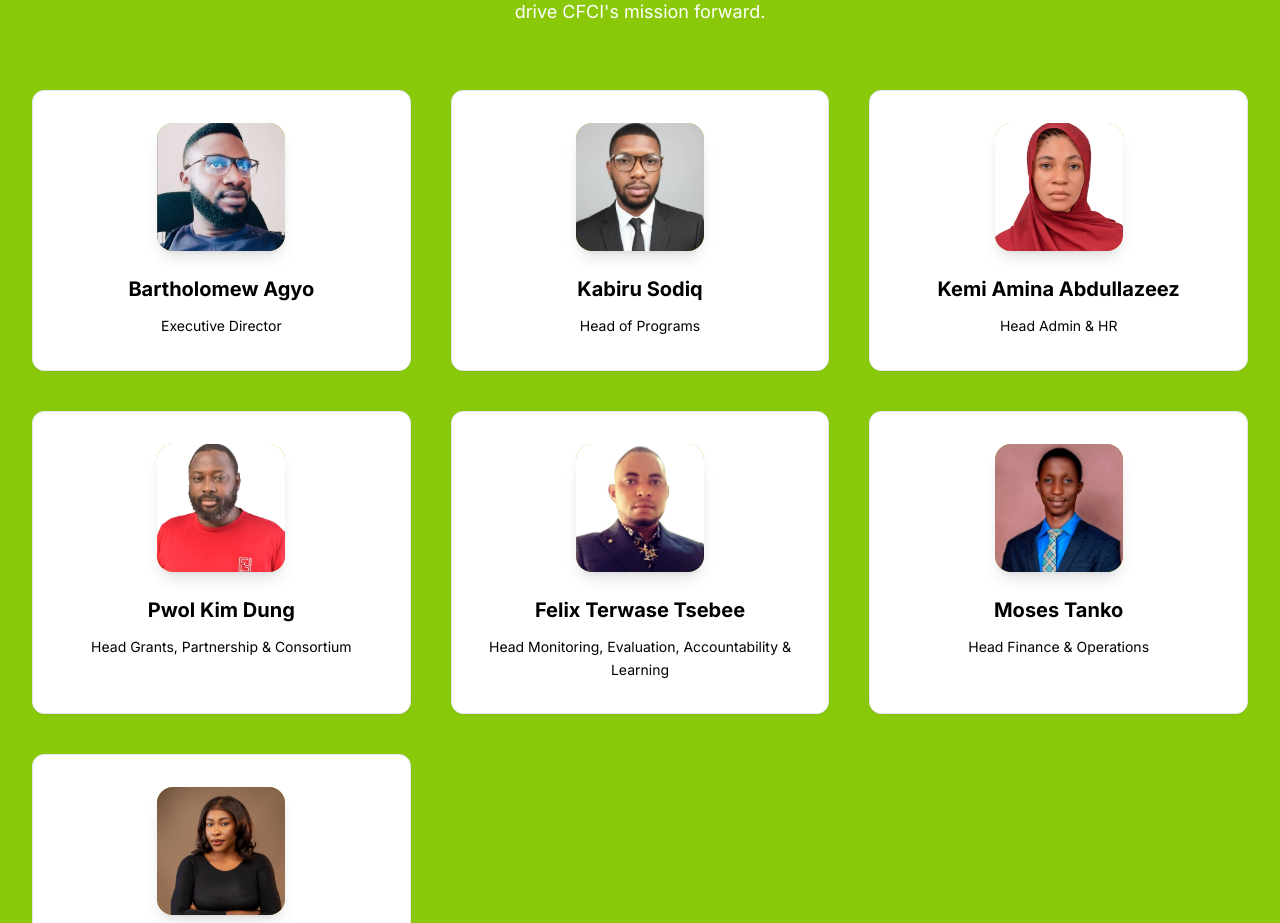
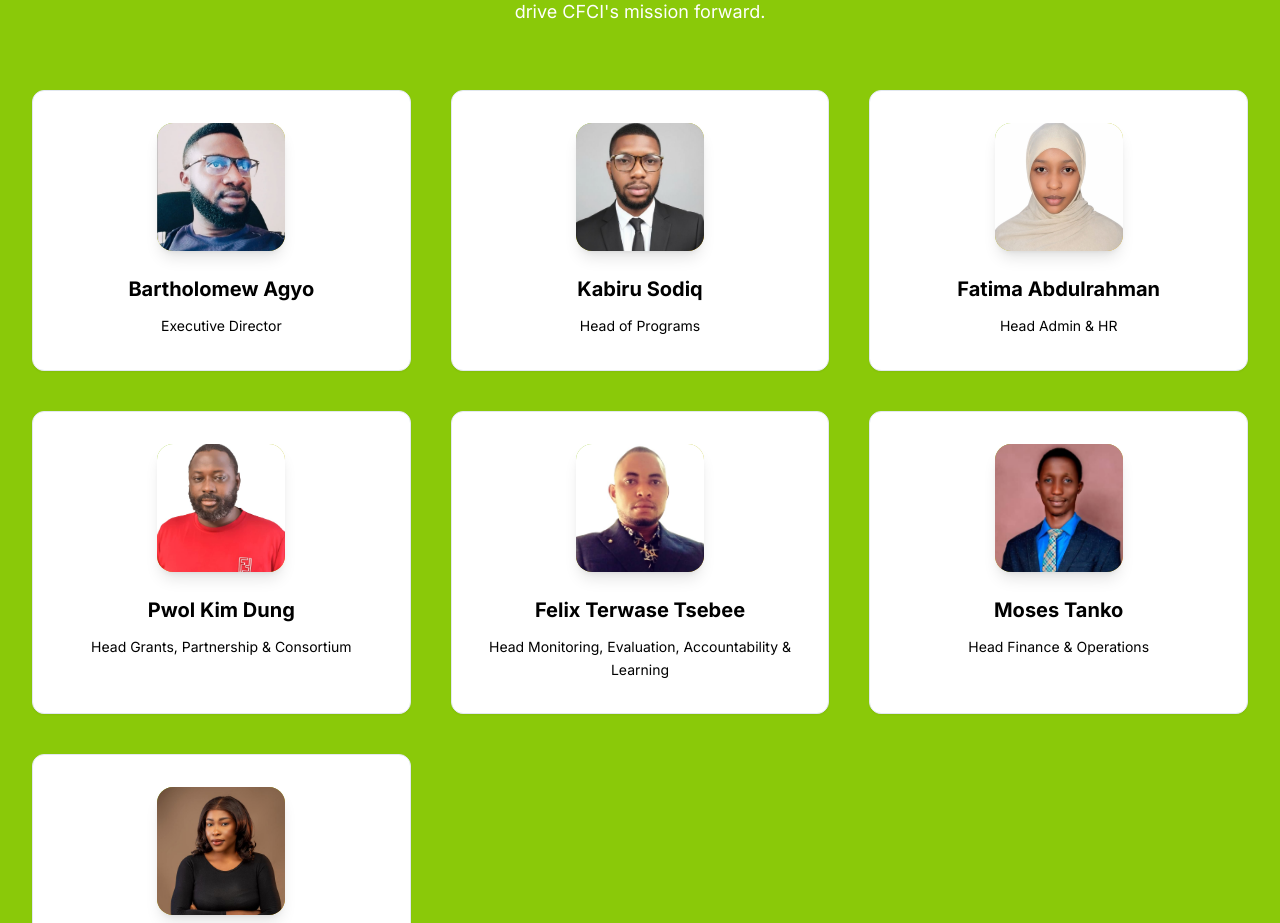
Before and after one commit to Agyobarty1/Care-First-Community-Initiative-repository-, a React (Vite) app: page / in a window 1280 px wide. Shown: the part 5320-6243 px from the top of the page. Built offline with nearby package versions, Linux system fonts and the light colour scheme.

Commit message:
Added the HR's Picture, Fatima Abdulrahman

```diff
--- a/src/components/Footer.tsx
+++ b/src/components/Footer.tsx
@@ -36,7 +36,7 @@ const Footer: React.FC = () => {
 
               <div className="flex space-x-4">
                 <a
-                  href="https://web.facebook.com/profile.php?id=61582939260043"
+                  href="https://web.facebook.com/profile.php?id=61587346564234"
                   className="w-10 h-10 bg-brand-800 rounded-lg flex items-center justify-center hover:bg-primary-600 transition-colors"
                   aria-label="Facebook"
                 >
--- a/src/components/SMT.tsx
+++ b/src/components/SMT.tsx
@@ -31,7 +31,7 @@ const SMT: React.FC = () => {
                 mx-auto mb-6 group-hover:scale-105 transition-transform duration-200 shadow-lg overflow-hidden"
               >
                 <img
-                  src={member.image || '/assets/kemi.jpg'}
+                  src={member.image || '/assets/fatima.jpeg'}
                   alt={member.name}
                   className="w-full h-full object-cover transform group-hover:scale-105 transition-transform duration-300"
                 />
--- a/src/data/constants.ts
+++ b/src/data/constants.ts
@@ -14,7 +14,7 @@ export const navigationItems: NavigationItem[] = [
 export const teamMembers: TeamMember[] = [
   { id: '1', name: 'Bartholomew Agyo', position: 'Executive Director', initials: 'BA', image: '/assets/baty.png'},
   { id: '2', name: 'Kabiru Sodiq', position: 'Head of Programs', initials: 'KS', image: '/assets/kabiru.jpg' },
-  { id: '3', name: 'Kemi Amina Abdullazeez', position: 'Head Admin & HR', initials: 'KA', image: '' },
+  { id: '3', name: 'Fatima Abdulrahman', position: 'Head Admin & HR', initials: 'KA', image: '' },
   { id: '4', name: 'Pwol Kim Dung', position: 'Head Grants, Partnership & Consortium', initials: 'KD', image: '/assets/kim.jpeg' },
   { id: '5', name: 'Felix Terwase Tsebee', position: 'Head Monitoring, Evaluation, Accountability & Learning', initials: 'FT', image: '/assets/felix.jpg' },
   { id: '6', name: 'Moses Tanko', position: 'Head Finance & Operations', initials: 'MT', image: '/assets/tko.png' },
```
Also changed, not shown: public/assets/fatima.jpeg (added), public/assets/kemi.jpg (deleted).
